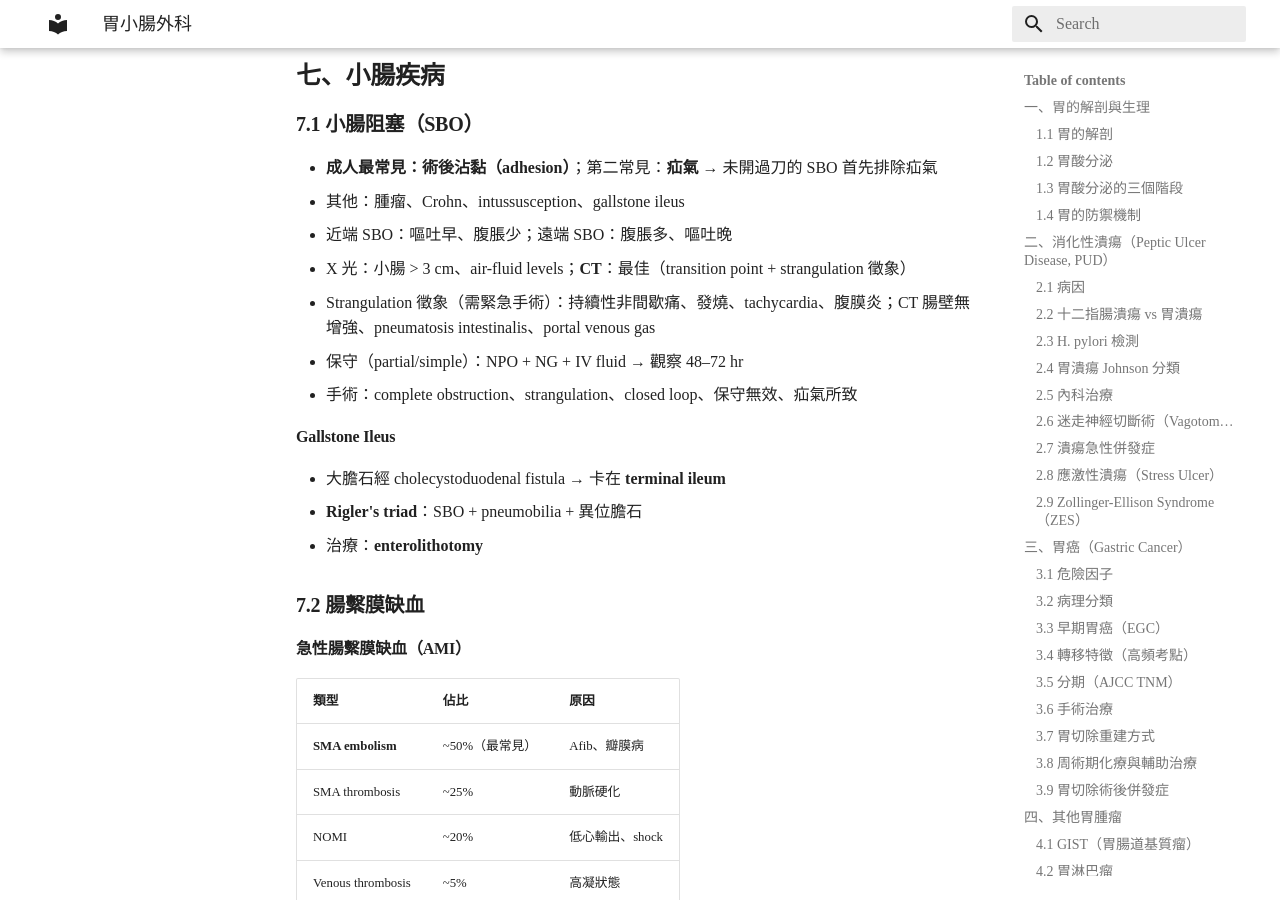
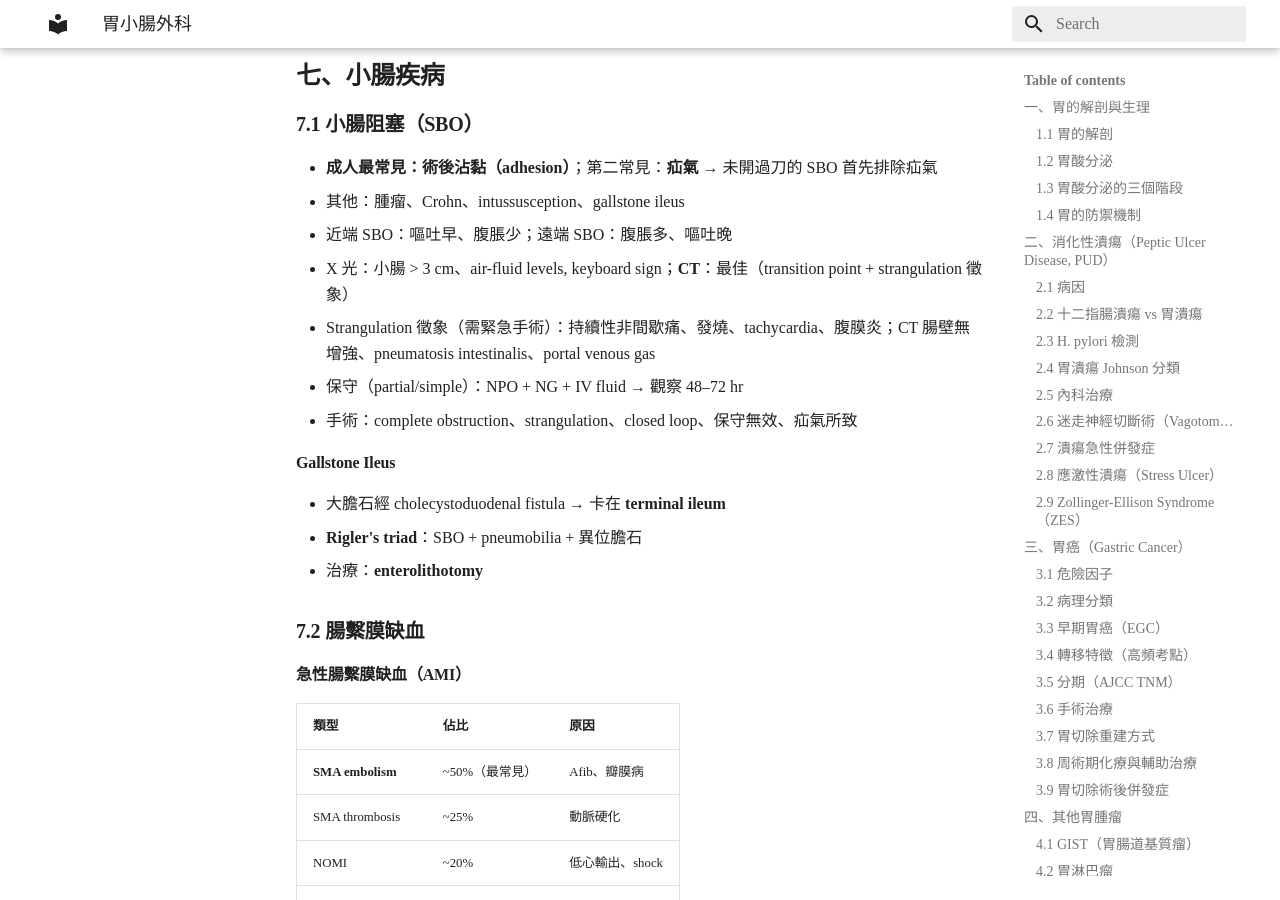
Before and after one commit to hikarimusic/TWMLE, an MkDocs documentation site: the page built from docs/二階國考/胃小腸外科.md, in a window 1280 px wide and 900 px high, scrolled down 11957 px. Built offline with MkDocs 1.6.1 and Material for MkDocs 9.7.7, drawn with Linux system fonts in a browser that asks for light colours; some web fonts are replaced.

Commit message:
Update 胃小腸外科.md

```diff
--- a/docs/二階國考/胃小腸外科.md
+++ b/docs/二階國考/胃小腸外科.md
@@ -373,7 +373,7 @@
 - **成人最常見：術後沾黏（adhesion）**；第二常見：**疝氣** → 未開過刀的 SBO 首先排除疝氣
 - 其他：腫瘤、Crohn、intussusception、gallstone ileus
 - 近端 SBO：嘔吐早、腹脹少；遠端 SBO：腹脹多、嘔吐晚
-- X 光：小腸 > 3 cm、air-fluid levels；**CT**：最佳（transition point + strangulation 徵象）
+- X 光：小腸 > 3 cm、air-fluid levels, keyboard sign；**CT**：最佳（transition point + strangulation 徵象）
 - Strangulation 徵象（需緊急手術）：持續性非間歇痛、發燒、tachycardia、腹膜炎；CT 腸壁無增強、pneumatosis intestinalis、portal venous gas
 - 保守（partial/simple）：NPO + NG + IV fluid → 觀察 48–72 hr
 - 手術：complete obstruction、strangulation、closed loop、保守無效、疝氣所致
```
